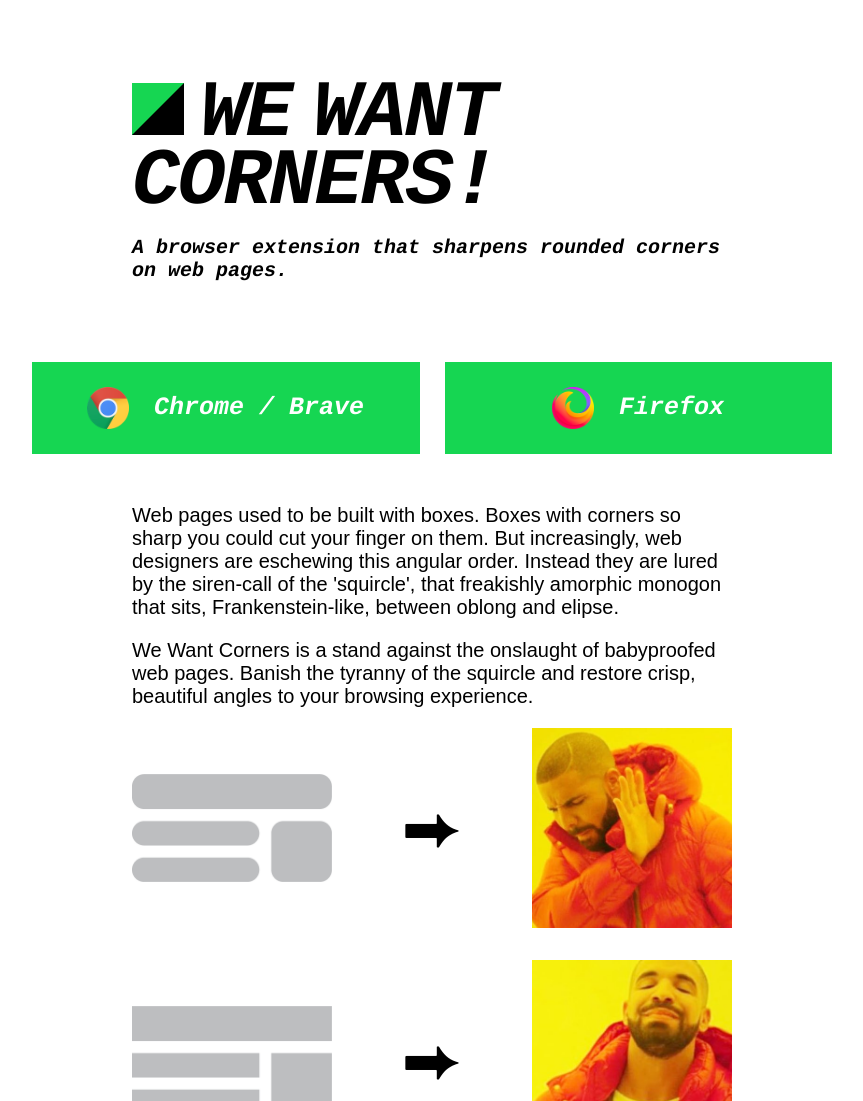
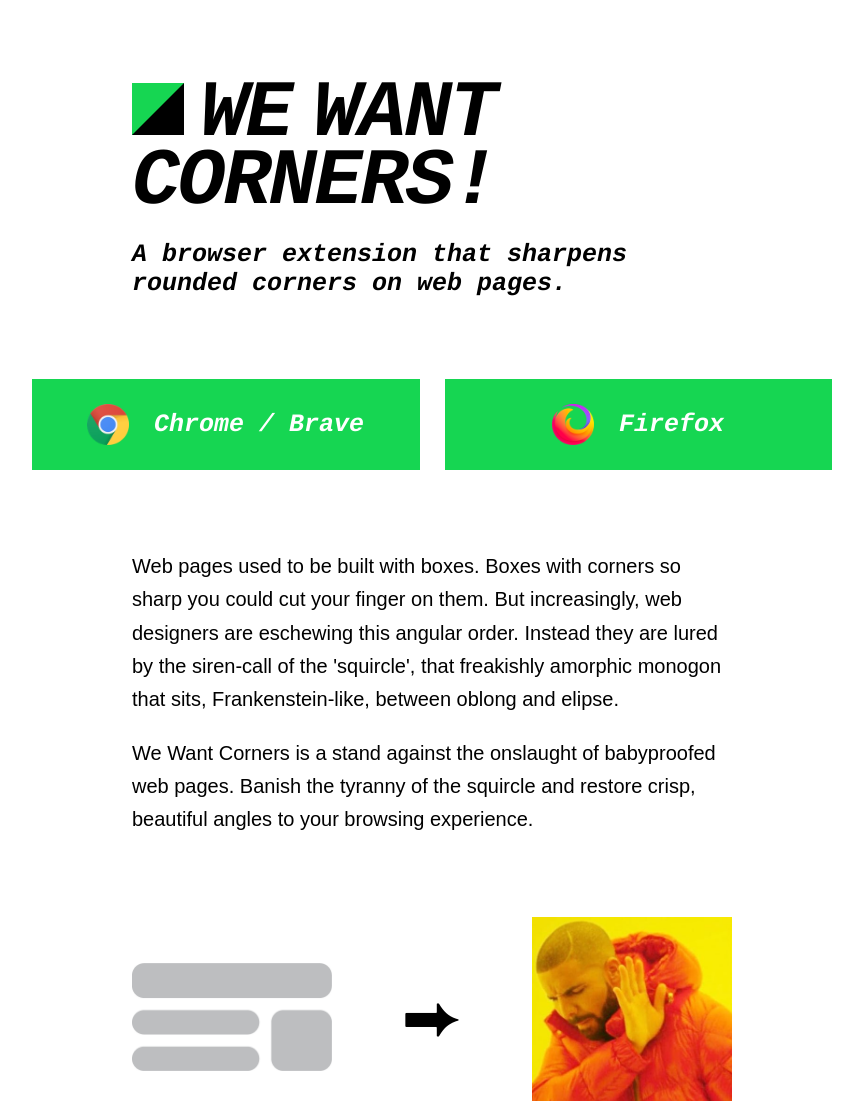
Before and after one commit to jshakes/wewantcorners.com, a website built with Parcel: page index.html in a window 1280 px wide. Shown: the top 1101 px of the page, without its empty margins (208-1071 px from the left). Built offline with nearby package versions, Linux system fonts and the light colour scheme.

Commit message:
more layout

```diff
--- a/css/main.css
+++ b/css/main.css
@@ -315,8 +315,8 @@
   margin-right: 0.2em;
 }
 
-.intro {
-  margin-bottom: 4em;
+.header__strap {
+  font-size: 1.25em;
 }
 
 .drake {
@@ -329,6 +329,7 @@
 
 .drake img {
   width: 33.333333%;
+  display: block;
 }
 
 .browsers {
@@ -360,7 +361,6 @@
   font-style: italic;
   line-height: 1;
   justify-content: center;
-  position: relative;
 }
 
 .browsers__cta:hover {
@@ -378,3 +378,8 @@
   margin-right: 1em;
   display: block;
 }
+
+.description {
+  line-height: 1.666666;
+  margin: 4em 0;
+}
--- a/index.html
+++ b/index.html
@@ -43,8 +43,10 @@
           </a>
         </li>
       </ul>
-      <p>Web pages used to be built with boxes. Boxes with corners so sharp you could cut your finger on them. But increasingly, web designers are eschewing this angular order. Instead they are lured by the siren-call of the 'squircle', that freakishly amorphic monogon that sits, Frankenstein-like, between oblong and elipse.
-      <p>We Want Corners is a stand against the onslaught of babyproofed web pages. Banish the tyranny of the squircle and restore crisp, beautiful angles to your browsing experience.</p>
+      <div class="description">
+        <p>Web pages used to be built with boxes. Boxes with corners so sharp you could cut your finger on them. But increasingly, web designers are eschewing this angular order. Instead they are lured by the siren-call of the 'squircle', that freakishly amorphic monogon that sits, Frankenstein-like, between oblong and elipse.
+        <p>We Want Corners is a stand against the onslaught of babyproofed web pages. Banish the tyranny of the squircle and restore crisp, beautiful angles to your browsing experience.</p>
+      </div>
 
       <div class="drake">
         <img src="img/ui-rounded.png" alt="A UI wireframe with rounded corners" />
```
